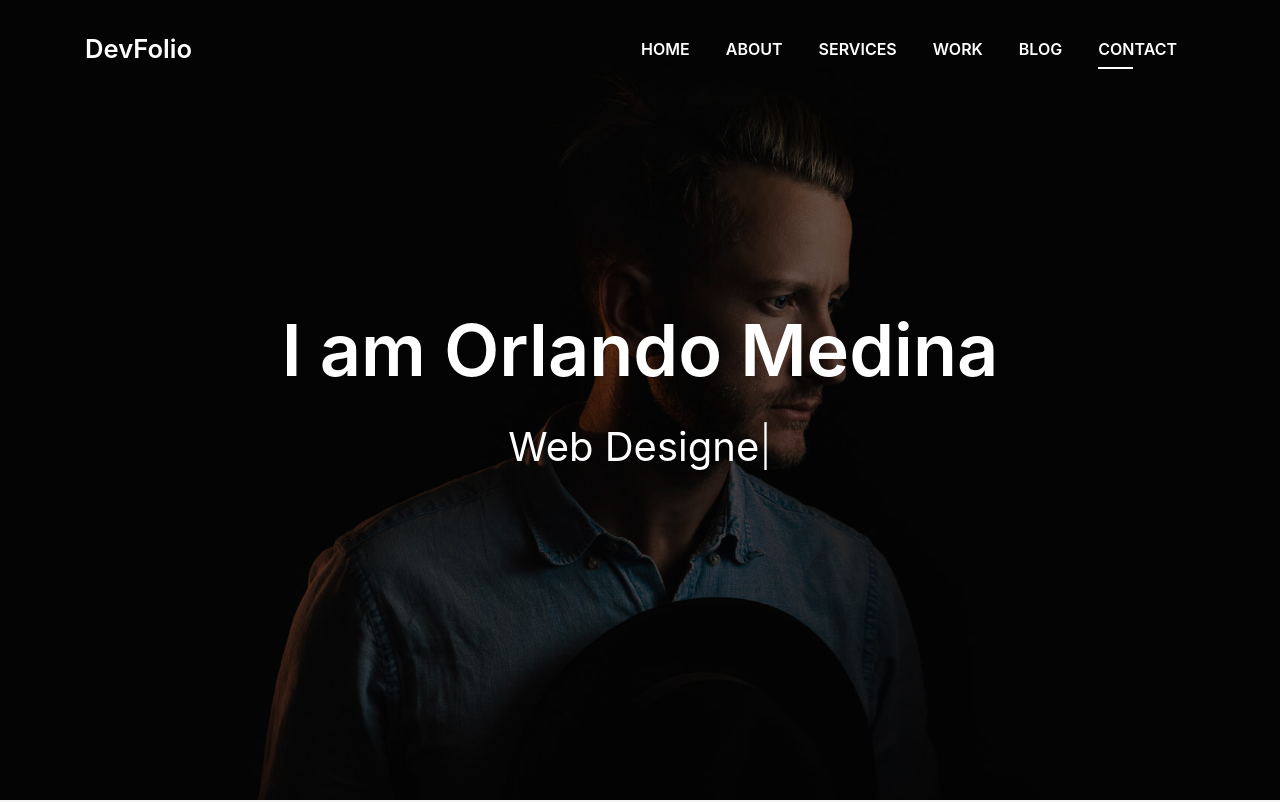
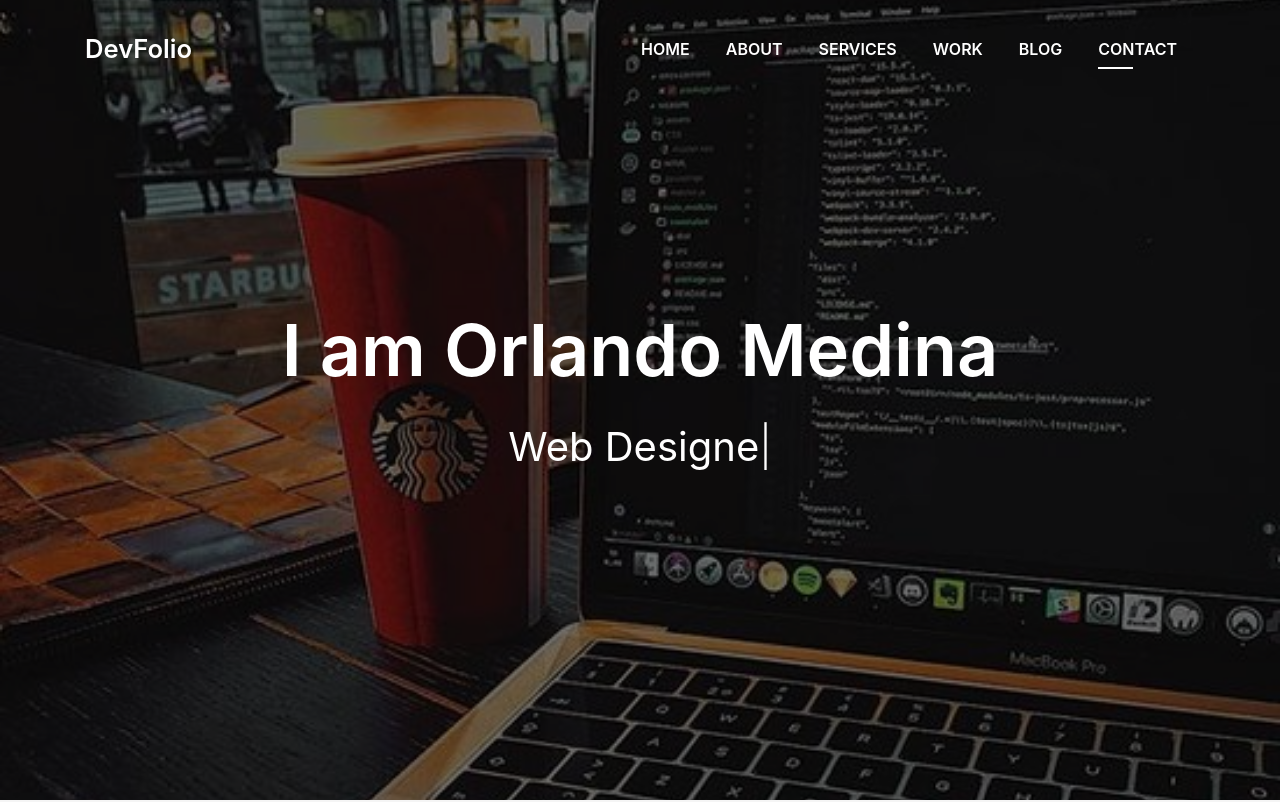
Before and after one commit to Orlando04/orlando4uprrp-ccom, a plain HTML site: page index.html in a window 1280 px wide. Shown: the top 802 px of the page. Drawn offline with Linux system fonts and the light colour scheme; files whose address does not match are found by name.

Commit message:
changed tittle and bg image

```diff
--- a/index.html
+++ b/index.html
@@ -2,7 +2,7 @@
 <html lang="en">
 <head>
   <meta charset="utf-8">
-  <title>DevFolio Bootstrap Template</title>
+  <title>Orlando's Website</title>
   <meta content="width=device-width, initial-scale=1.0" name="viewport">
   <meta content="" name="keywords">
   <meta content="" name="description">
@@ -71,7 +71,7 @@
   <!--/ Nav End /-->
 
   <!--/ Intro Skew Star /-->
-  <div id="home" class="intro route bg-image" style="background-image: url(img/intro-bg.jpg)">
+  <div id="home" class="intro route bg-image" style="background-image: url(img/bg-intro.jpg)">
     <div class="overlay-itro"></div>
     <div class="intro-content display-table">
       <div class="table-cell">
```
Also changed, not shown: img/bg-intro.jpg (added).
